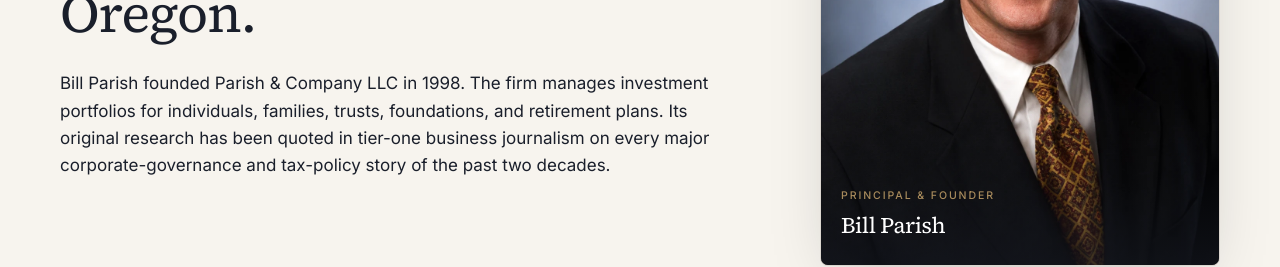
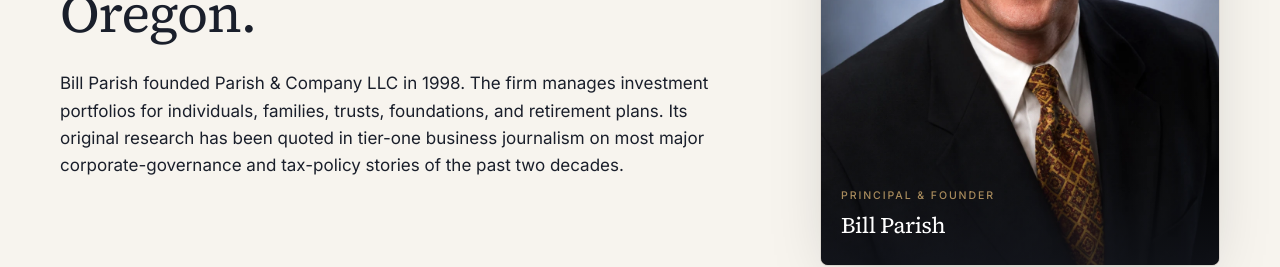
Before and after one commit to adamwolfe2/parish, a Next.js app: page /about in a window 1280 px wide. Shown: the part 444-711 px from the top of the page. Built offline with nearby package versions, Linux system fonts and the light colour scheme; no server answers.

Commit message:
fix(about): soften claim to 'most major' stories

```diff
--- a/app/about/page.tsx
+++ b/app/about/page.tsx
@@ -101,8 +101,8 @@
                 Bill Parish founded Parish &amp; Company LLC in 1998. The firm manages
                 investment portfolios for individuals, families, trusts, foundations, and
                 retirement plans. Its original research has been quoted in tier-one
-                business journalism on every major corporate-governance and tax-policy
-                story of the past two decades.
+                business journalism on most major corporate-governance and tax-policy
+                stories of the past two decades.
               </p>
             </FadeIn>
 
```
Also changed, not shown: 1 other file (tests, documents, lock files or other folders).
